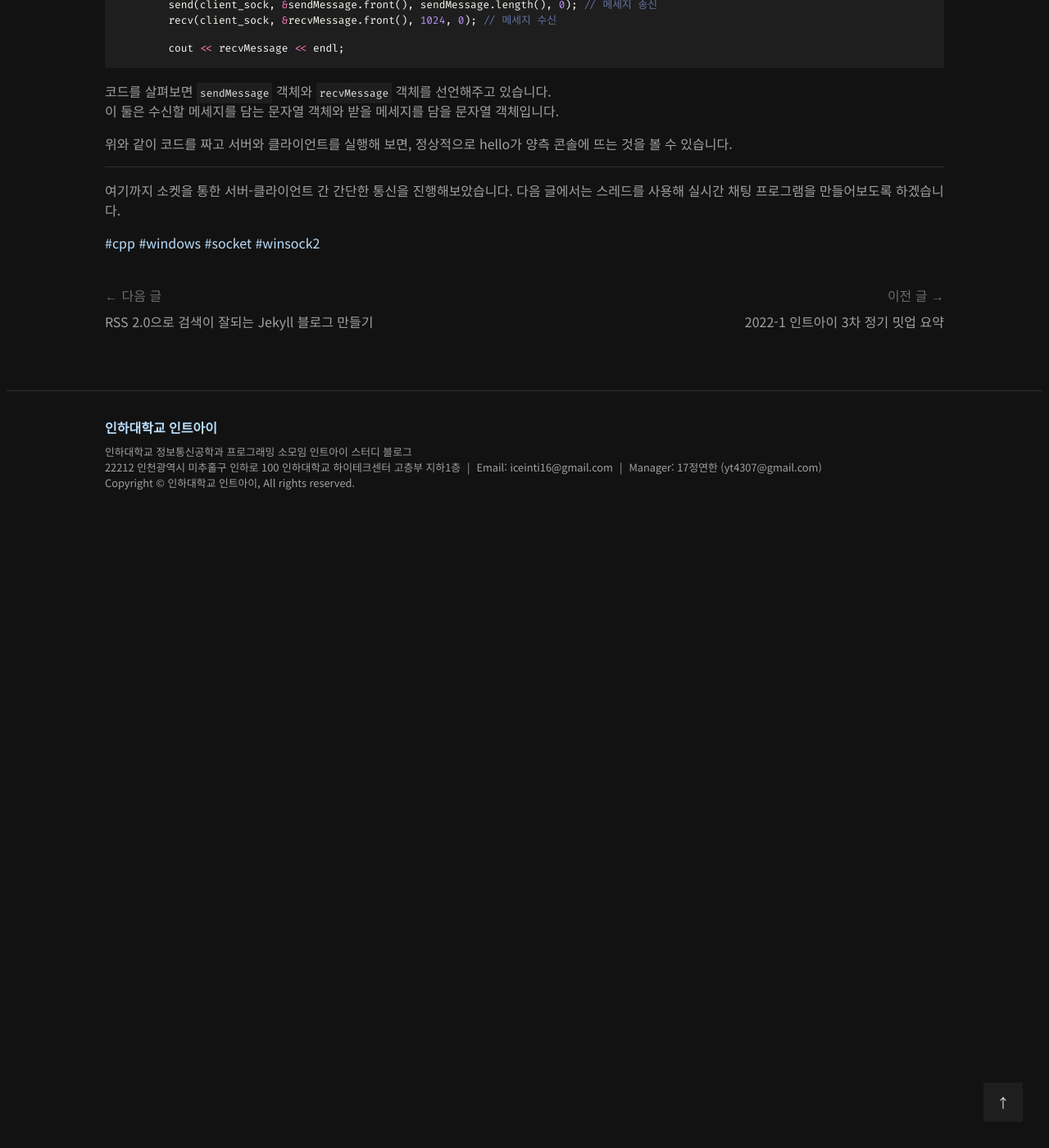
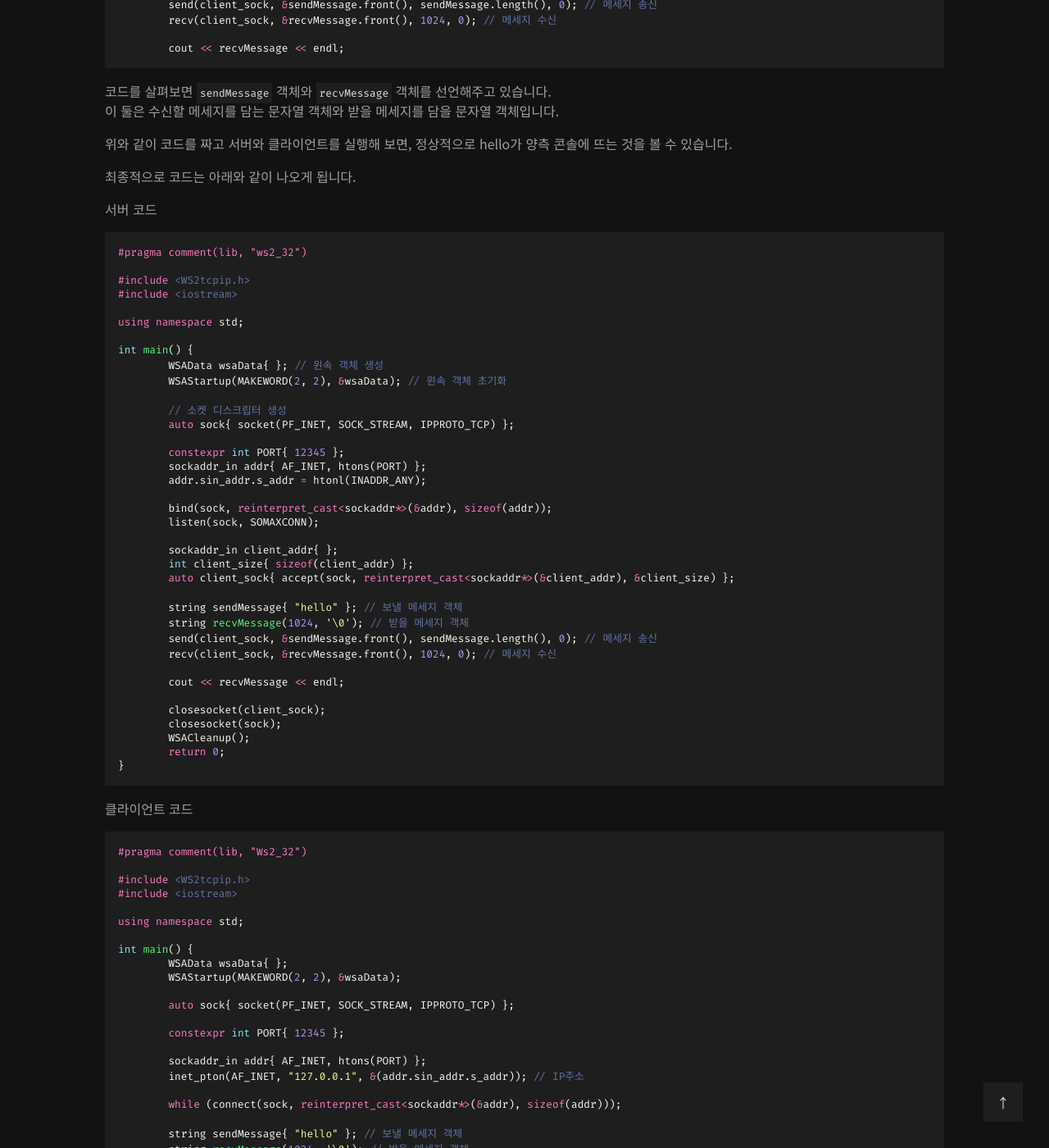
Before and after one commit to int-i/int-i.github.io, a Jekyll site: the page built from _posts/2022-04-04-socket-2.md, in a window 1280 px wide and 1400 px high, scrolled down 2034 px. Shown: the whole window at 82% size. Built offline with Jekyll 4.4.1, drawn with Linux system fonts in a browser that asks for light colours; a script that is not in the unit is left out; comment, search, counter and statistics services are not loaded; before the commit the page ends 2664 px from its top, so only the background shows below that; some of the changed text lies outside the part shown.

Commit message:
Update post

````diff
--- a/_posts/2022-04-04-socket-2.md
+++ b/_posts/2022-04-04-socket-2.md
@@ -95,6 +95,85 @@ while (connect(sock, reinterpret_cast<sockaddr*>(&addr), sizeof(addr)));
 
 위와 같이 코드를 짜고 서버와 클라이언트를 실행해 보면, 정상적으로 hello가 양측 콘솔에 뜨는 것을 볼 수 있습니다.
 
+최종적으로 코드는 아래와 같이 나오게 됩니다.
+
+서버 코드
+```cpp
+#pragma comment(lib, "ws2_32")
+
+#include <WS2tcpip.h>
+#include <iostream>
+
+using namespace std;
+
+int main() {
+	WSAData wsaData{ }; // 윈속 객체 생성
+	WSAStartup(MAKEWORD(2, 2), &wsaData); // 윈속 객체 초기화
+
+	// 소켓 디스크립터 생성
+	auto sock{ socket(PF_INET, SOCK_STREAM, IPPROTO_TCP) };
+
+	constexpr int PORT{ 12345 };
+	sockaddr_in addr{ AF_INET, htons(PORT) };
+	addr.sin_addr.s_addr = htonl(INADDR_ANY);
+
+	bind(sock, reinterpret_cast<sockaddr*>(&addr), sizeof(addr));
+	listen(sock, SOMAXCONN);
+
+	sockaddr_in client_addr{ };
+	int client_size{ sizeof(client_addr) };
+	auto client_sock{ accept(sock, reinterpret_cast<sockaddr*>(&client_addr), &client_size) };
+
+	string sendMessage{ "hello" }; // 보낼 메세지 객체
+	string recvMessage(1024, '\0'); // 받을 메세지 객체
+	send(client_sock, &sendMessage.front(), sendMessage.length(), 0); // 메세지 송신
+	recv(client_sock, &recvMessage.front(), 1024, 0); // 메세지 수신
+
+	cout << recvMessage << endl;
+
+	closesocket(client_sock);
+	closesocket(sock);
+	WSACleanup();
+	return 0;
+}
+```
+
+클라이언트 코드
+```cpp
+#pragma comment(lib, "Ws2_32")
+
+#include <WS2tcpip.h>
+#include <iostream>
+
+using namespace std;
+
+int main() {
+	WSAData wsaData{ };
+	WSAStartup(MAKEWORD(2, 2), &wsaData);
+
+	auto sock{ socket(PF_INET, SOCK_STREAM, IPPROTO_TCP) };
+
+	constexpr int PORT{ 12345 };
+
+	sockaddr_in addr{ AF_INET, htons(PORT) };
+	inet_pton(AF_INET, "127.0.0.1", &(addr.sin_addr.s_addr)); // IP주소
+
+	while (connect(sock, reinterpret_cast<sockaddr*>(&addr), sizeof(addr)));
+
+	string sendMessage{ "hello" }; // 보낼 메세지 객체
+	string recvMessage(1024, '\0'); // 받을 메세지 객체
+	send(sock, &sendMessage.front(), sendMessage.length(), 0); // 메세지 송신
+	recv(sock, &recvMessage.front(), 1024, 0); // 메세지 수신
+
+	cout << recvMessage << endl;
+
+	closesocket(sock);
+	WSACleanup();
+	return 0;
+}
+
+```
+
 ---
 
 여기까지 소켓을 통한 서버-클라이언트 간 간단한 통신을 진행해보았습니다.
````
